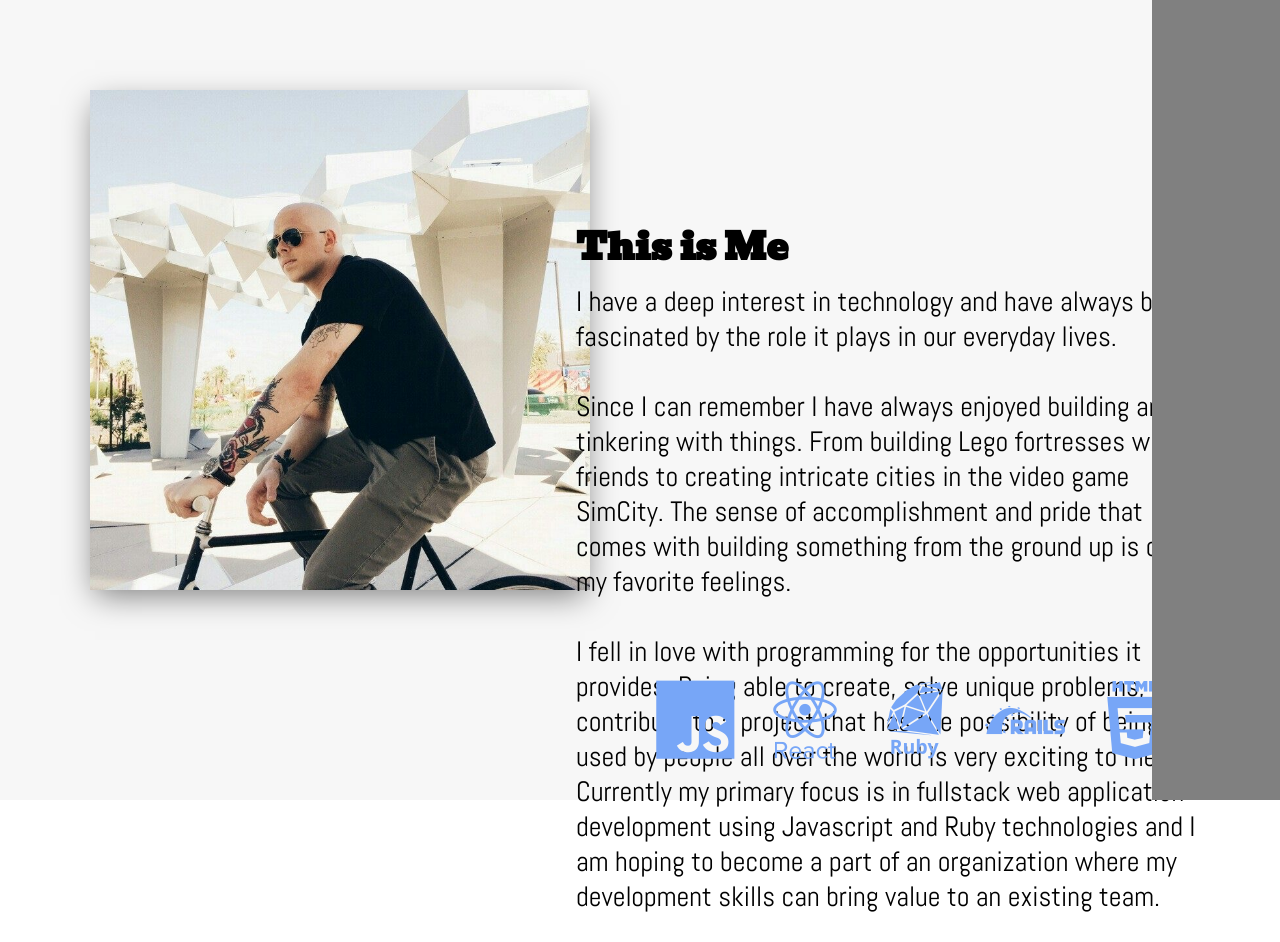
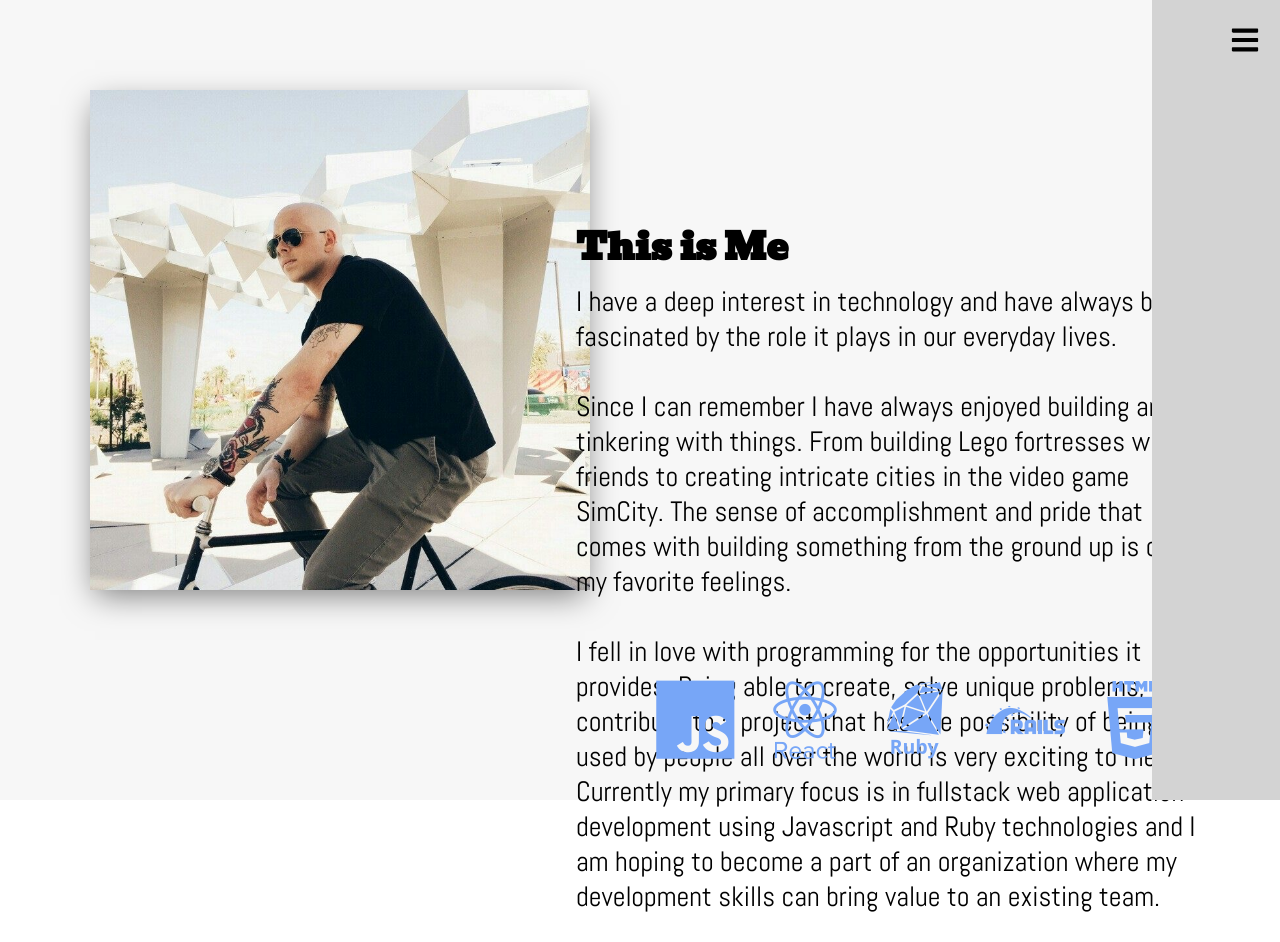
Before and after one commit to JTSwisher/Portfolio, a React (Create React App) app: page /about in a window 1280 px wide. Built offline with nearby package versions, Linux system fonts and the light colour scheme.

Commit message:
add state in NavContainer to handle menu icon click callback function in NavMenuToggle component, pass state down to NavBar for nav display rendering

```diff
--- a/src/App.css
+++ b/src/App.css
@@ -128,13 +128,24 @@ html, body {
 
 /* about container styles */
 
+.nav-menu-toggle {
+  z-index: 1000;
+  right: 20px;
+  margin-top: 25px;
+  position: fixed;
+}
+
+#nav-menu-icon {
+  font-size: 30px;
+}
+
 .nav-bar {
   width: 10%;
   height: 100vh;
-  background-color: grey;
+  background-color: lightgray;
   right: 0;
-  position: fixed;
-  z-index: 1000;
+  position: absolute;
+  z-index: 500;
 }
 
 /* about container styles */
--- a/src/containers/navigation/NavContainer.js
+++ b/src/containers/navigation/NavContainer.js
@@ -5,11 +5,21 @@ import NavMenuToggle from './components/NavMenuToggle';
 
 class NavContainer extends Component {
 
+    state = {
+        display: true
+    }
+
+    handleMenuDisplay = (e) => {
+        this.setState({
+            display: !this.state.display
+        })
+    }
+
     render() {
         return(
             <div>
-                <NavMenuToggle />
-                <NavBar />
+                <NavMenuToggle clickEvent={this.handleMenuDisplay} />
+                <NavBar displayState={this.state.display} />
             </div>
         )
     }
--- a/src/containers/navigation/components/NavBar.js
+++ b/src/containers/navigation/components/NavBar.js
@@ -1,7 +1,12 @@
 import React from 'react';
 
-export default function NavBar() {
+export default function NavBar(props) {
+
+    function handleDisplayState() {
+       return  props.displayState ? {display: ''} : {display: 'none'}
+    }
+
     return (
-        <div className="nav-bar"></div>
+        <div className="nav-bar" style={ handleDisplayState() }></div>
     )
 }
--- a/src/containers/navigation/components/NavMenuToggle.js
+++ b/src/containers/navigation/components/NavMenuToggle.js
@@ -1,9 +1,22 @@
-import React from 'react';
+import React, { useState } from 'react';
 
-export default function NavMenuToggle() {
+import { FaBars } from 'react-icons/fa'
+
+export default function NavMenuToggle(props) {
+
+    const [color, setColor] = useState(true);
+
+    function handleIconHover() {
+         setColor( !color)
+    }
+
+    function iconColor() {
+        return color ? {color: 'black'} : {color: '#77A6F7'}
+    }
+
     return (
         <div className="nav-menu-toggle">
-
+            <FaBars id="nav-menu-icon" style={ iconColor() } onClick={ props.clickEvent } onMouseEnter={ handleIconHover } onMouseLeave={ handleIconHover }/>
         </div>
     )
 }
```
